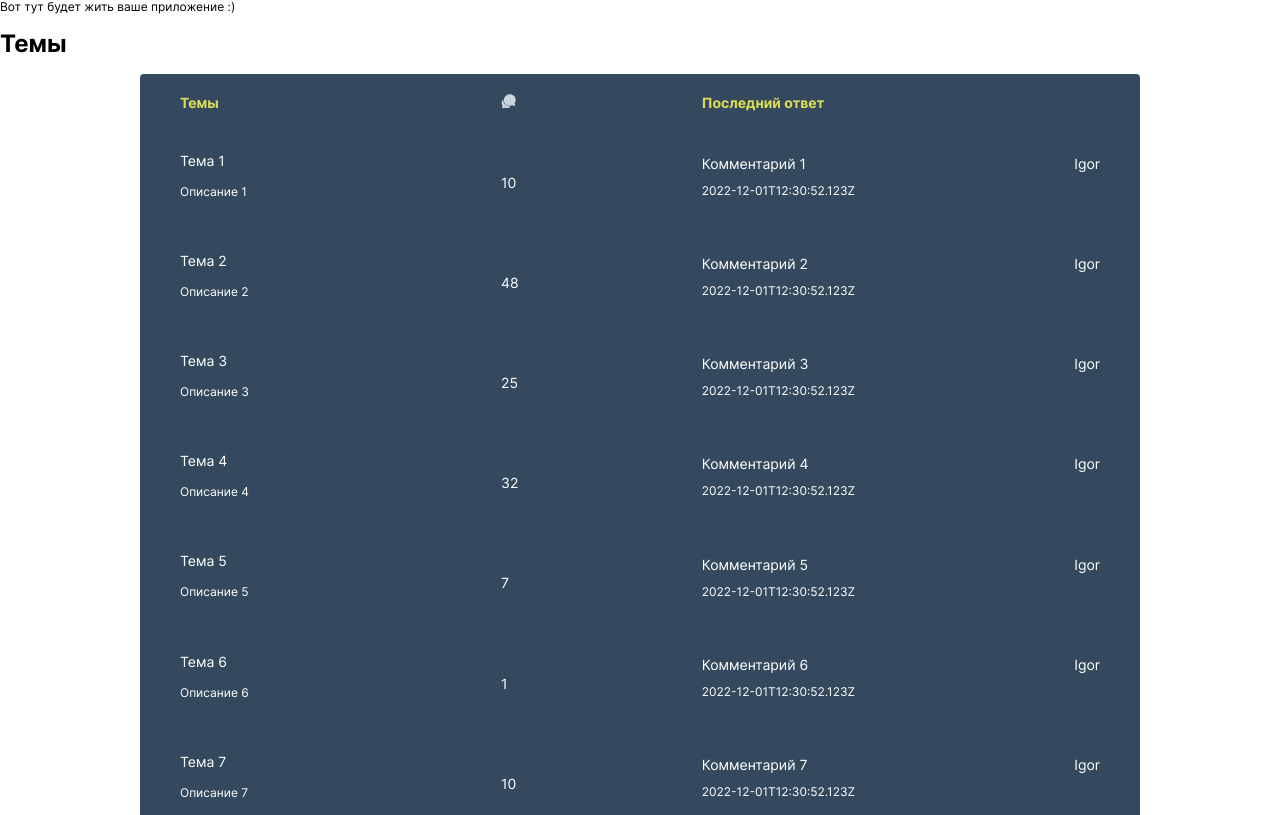
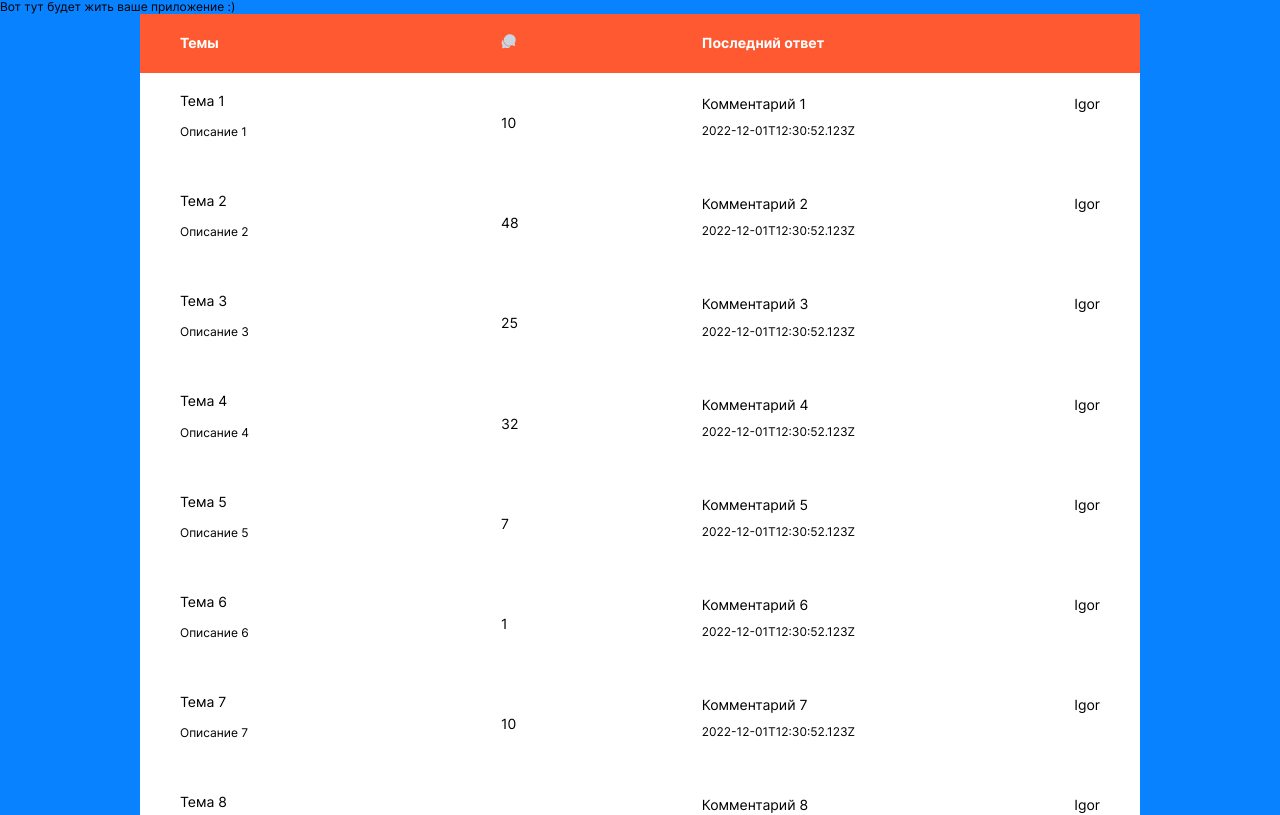
Before and after one commit to sharks-practicum/snap-hero, a React (Vite) app in the folder packages/client/: page /forum/1 in a window 1280 px wide. Shown: the top 815 px of the page. Built offline with nearby package versions, Linux system fonts and the light colour scheme.

Commit message:
Add forum post comments page

```diff
--- a/packages/client/src/app/App.module.scss
+++ b/packages/client/src/app/App.module.scss
@@ -1 +1,5 @@
-.app {}
+@import "src/assets/styles/colors";
+
+.app {
+  background: $primary;
+}
--- a/packages/client/src/app/Router.tsx
+++ b/packages/client/src/app/Router.tsx
@@ -3,6 +3,7 @@ import UIKit from "./pages/UIKit/UIKit";
 import Login from "./pages/Login/Login";
 import Forum from "./pages/Forum";
 import ForumPosts from "./pages/Forum/ForumPosts";
+import ForumPostComment from "./pages/Forum/ForumPostComment";
 import React from "react";
 
 const Router:React.FC =  () => (
@@ -15,6 +16,7 @@ const Router:React.FC =  () => (
         <Route path='/login' element={<Login />}/>
         <Route path='/forum' element={<Forum />}/>
         <Route path="/forum/:forumId" element={<ForumPosts />} />
+        <Route path="/forum/:forumId/:postId" element={<ForumPostComment />} />
     </Routes>
 )
 
--- /dev/null
+++ b/packages/client/src/app/pages/Forum/ForumPostComment/index.tsx
@@ -0,0 +1,55 @@
+import React, { useEffect, useState } from 'react'
+import { getPostComments, getPostInfo, getPosts } from "../fake-data"
+import commonStyles from '../styles.module.scss'
+import styles from './styles.module.scss'
+import { useNavigate, useParams } from "react-router-dom"
+
+export interface PostComment {
+    id: number;
+    date: string;
+    userAvatarUrl?: null;
+    userName: string;
+    message: string;
+}
+
+export interface PostInfo {
+    id: number;
+    title: string;
+    forumTitle: string;
+}
+
+function ForumPostComment() {
+    const [comments, setComments] = useState<PostComment[]>([]);
+    const [postInfo, setPostInfo] = useState<PostInfo | null>(null);
+
+    useEffect(() => {
+        const gotComments = getPostComments()
+        setComments(gotComments)
+
+        const gotPostInfo = getPostInfo()
+        setPostInfo(gotPostInfo)
+    }, []);
+
+  return (
+    <div className={commonStyles['layout-outer']}>
+        <div className={styles.breadcrumbs}>
+            {postInfo?.forumTitle} / {postInfo?.title}
+        </div>
+        <div>
+            {comments.map((comment) =>
+                <div className={styles.comment}>
+                    <div className={styles["comment__date"]}>
+                        {comment.date}
+                    </div>
+                    <div className={styles["comment__body"]}>
+                        <div className={styles["comment-body__user"]}>{comment.userName}</div>
+                        <div className={styles["comment-body__message"]}>{comment.message}</div>
+                    </div>
+                </div>
+            )}
+        </div>
+    </div>
+  )
+}
+
+export default ForumPostComment
--- /dev/null
+++ b/packages/client/src/app/pages/Forum/ForumPostComment/styles.module.scss
@@ -0,0 +1,32 @@
+@import "src/assets/styles/colors";
+@import "src/assets/styles/variables";
+
+$breakpoint: 480px;
+$border: 2px solid $primary;
+
+.breadcrumbs {
+    padding: 10px;
+}
+.comment {
+    padding: 20px 0;
+    &__date {
+        padding: 10px;
+        border-bottom: $border;
+    }
+    &__body {
+        display: flex;
+    }
+}
+
+.comment-body {
+    &__user {
+        min-width: 150px;
+        border-right: $border;
+        border-bottom: $border;
+        padding: 10px;
+    }
+    &__message {
+        padding: 10px;
+        border-bottom: $border;
+    }
+}
--- a/packages/client/src/app/pages/Forum/ForumPosts/index.tsx
+++ b/packages/client/src/app/pages/Forum/ForumPosts/index.tsx
@@ -1,6 +1,7 @@
 import React, { useEffect, useState } from 'react'
 import { getPosts } from "../fake-data"
-import styles from './styles.module.scss'
+import styles from '../styles.module.scss'
+import { useNavigate, useParams } from "react-router-dom"
 
 interface lastComment {
     date: string;
@@ -24,13 +25,15 @@ function ForumPosts() {
         setPosts(gotPosts)
     }, []);
 
-    const onClickToRow = (forumId: number) => {
-        console.log(forumId)
+    const navigate = useNavigate();
+    const { forumId } = useParams();
+
+    const onClickToRow = (postId: number) => {
+        navigate(`/forum/${forumId}/${postId}/`)
     }
 
   return (
-    <div>
-      <h1>Темы</h1>
+    <div className={styles['layout-outer']}>
         <table className={styles.table}>
             <thead>
             <tr>
@@ -46,22 +49,22 @@ function ForumPosts() {
             </tr>
             </thead>
             <tbody>
-            {posts.map((forum) =>
-                <tr key={forum.id} onClick={() => onClickToRow(forum.id)}>
+            {posts.map((post) =>
+                <tr key={post.id} onClick={() => onClickToRow(post.id)}>
                     <td data-th="Раздел">
-                        {forum.title}
+                        {post.title}
                         <p>
-                            <span className={styles.cellDescription}>{forum.description}</span>
+                            <span className={styles.cellDescription}>{post.description}</span>
                         </p>
                     </td>
-                    <td data-th="Ответы">{forum.repliesCount}</td>
+                    <td data-th="Ответы">{post.repliesCount}</td>
                     <td data-th="Последний">
                         <div className={styles.cellTitle}>
-                            <span>{forum.lastComment.commentTitle}</span>
-                            <span>{forum.lastComment.userName}</span>
+                            <span>{post.lastComment.commentTitle}</span>
+                            <span>{post.lastComment.userName}</span>
                         </div>
                         <p className={styles.cellDescription}>
-                            {forum.lastComment.date}
+                            {post.lastComment.date}
                         </p>
                     </td>
                 </tr>
--- a/packages/client/src/app/pages/Forum/ForumPosts/styles.module.scss
+++ /dev/null
@@ -1,59 +0,0 @@
-$breakpoint: 480px;
-
-.table {
-    width: 100%;
-    max-width: 1000px;
-    margin: 0 auto;
-    background: #34495E;
-    color: #fff;
-    border-radius: 4px;
-    overflow: hidden;
-    font-size: 14px;
-    border-spacing: 0;
-    border-collapse: collapse;
-    tbody {
-        tr {
-            &:hover {
-                background: #dd5;
-                color: #34495E;
-                border: none;
-                cursor: pointer;
-            }
-        }
-    }
-    th {
-        display: none;
-    }
-    td {
-        display: block;
-        &:before {
-            content: attr(data-th)": ";
-            font-weight: bold;
-            width: 90px;
-            display: inline-block;
-            @media (min-width: $breakpoint) {
-                display: none;
-            }
-        }
-    }
-    th, td {
-        margin: 10px 5px;
-        text-align: left;
-        @media (min-width: $breakpoint) {
-            display: table-cell;
-            padding: 20px 40px;
-        }
-    }
-    th, td:before {
-        color: #dd5;
-    }
-}
-
-.cellTitle {
-    display: flex;
-    justify-content: space-between;
-}
-
-.cellDescription {
-    font-size: 12px;
-}
--- a/packages/client/src/app/pages/Forum/fake-data.ts
+++ b/packages/client/src/app/pages/Forum/fake-data.ts
@@ -1,5 +1,6 @@
 import { Forum } from "./index"
 import { Post } from "./ForumPosts"
+import { PostComment, PostInfo } from "./ForumPostComment"
 
 const getRandomInt = () => {
   return Math.floor(Math.random() * 50);
@@ -45,3 +46,26 @@ export function getPosts(): Post[] {
     }
   })
 }
+
+export function getPostComments(): PostComment[] {
+  return Array.from({
+    length: 7
+  }).map((_, index) => {
+    return {
+      id: index,
+      date: "2022-12-01T12:30:52.123Z",
+      userName: `Пользователь ${index + 1}`,
+      message: "Lorem ipsum dolor sit amet, consectetur adipiscing elit. Magna id varius nulla a scelerisque nunc consequat sit nec. Aliquam diam maecenas scelerisque amet suspendisse nam et ut. Sed ultricies magna quis ipsum in nibh. Amet morbi sed sed nascetur tincidunt arcu. Id augue sapien, massa ultricies ipsum. Sit dictum sed volutpat gravida cursus enim. Donec pellentesque amet, vel hendrerit sagittis sagittis mattis. Augue laoreet in quam tortor, at euismod fusce lacus. Egestas quam vel sit purus elementum turpis facilisis sit sit. Accumsan molestie nulla sit fermentum vel feugiat. Morbi placerat in sollicitudin sed. Nibh aliquet sed amet fermentum. Et tempus est ut senectus molestie egestas. Adipiscing velit urna, aliquet eu, sollicitudin.\n" +
+        "\n" +
+        "Sed mattis lorem tristique odio mattis aliquet phasellus ipsum vel. Feugiat accumsan sed tincidunt proin nec placerat tellus aliquet et. Neque ac ut tincidunt nunc orci amet est. At sapien odio nec a vitae. Nullam duis adipiscing auctor volutpat et."
+    }
+  })
+}
+
+export function getPostInfo(): PostInfo {
+  return {
+    id: 1,
+    title: "Некий пост",
+    forumTitle: "Форум 1"
+  }
+}
--- a/packages/client/src/app/pages/Forum/index.tsx
+++ b/packages/client/src/app/pages/Forum/index.tsx
@@ -33,8 +33,7 @@ function ForumPage() {
     }
 
   return (
-    <div>
-      <h1>Форум</h1>
+    <div className={styles['layout-outer']}>
         <table className={styles.table}>
             <thead>
             <tr>
--- a/packages/client/src/app/pages/Forum/styles.module.scss
+++ b/packages/client/src/app/pages/Forum/styles.module.scss
@@ -1,12 +1,16 @@
+@import "src/assets/styles/colors";
+@import "src/assets/styles/variables";
+
 $breakpoint: 480px;
 
+.layout-outer {
+    max-width: 1000px;
+    margin: 0 auto;
+    background: $white;
+    border-radius: 4px;
+}
 .table {
     width: 100%;
-    max-width: 1000px;
-    margin: 0 auto;
-    background: #34495E;
-    color: #fff;
-    border-radius: 4px;
     overflow: hidden;
     font-size: 14px;
     border-spacing: 0;
@@ -14,8 +18,8 @@ $breakpoint: 480px;
     tbody {
         tr {
             &:hover {
-                background: #dd5;
-                color: #34495E;
+                background: $secondary;
+                color: $text-secondary;
                 border: none;
                 cursor: pointer;
             }
@@ -45,7 +49,8 @@ $breakpoint: 480px;
         }
     }
     th, td:before {
-        color: #dd5;
+        background-color: $secondary;
+        color: $text-secondary;
     }
 }
 
--- /dev/null
+++ b/packages/client/src/assets/styles/colors.scss
@@ -0,0 +1,6 @@
+$white: #FFFFFF;
+$blue: #0882FF;
+$orange: #FF5931;
+
+$primary: $blue;
+$secondary: $orange;
--- a/packages/client/src/assets/styles/index.scss
+++ b/packages/client/src/assets/styles/index.scss
@@ -3,3 +3,4 @@
 @import "./fonts.scss";
 @import "./variables.scss";
 @import "./common.scss";
+@import "./colors.scss";
--- a/packages/client/src/assets/styles/variables.scss
+++ b/packages/client/src/assets/styles/variables.scss
@@ -1,3 +1,7 @@
+@import "./colors";
+
+$text-secondary: $white;
+
 :root {
   /* --{short property name}-{meaning/value} */
   --ff-primary: "Inter", "Arial", sans-serif;
@@ -24,5 +28,4 @@
 
   --input-border-color: var(--color-action);
   --label-color: var(--color-danger);
-
 }
```
